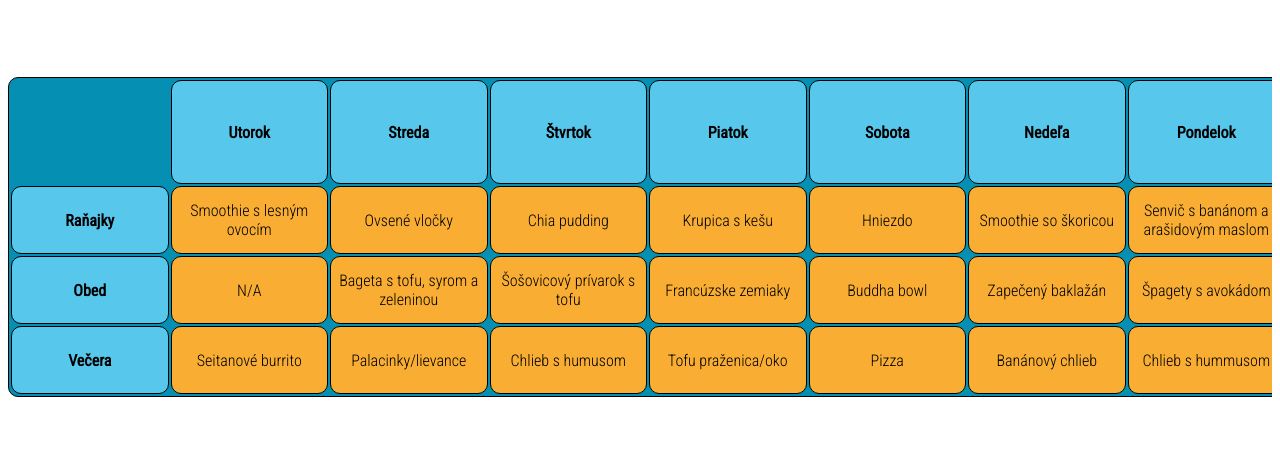
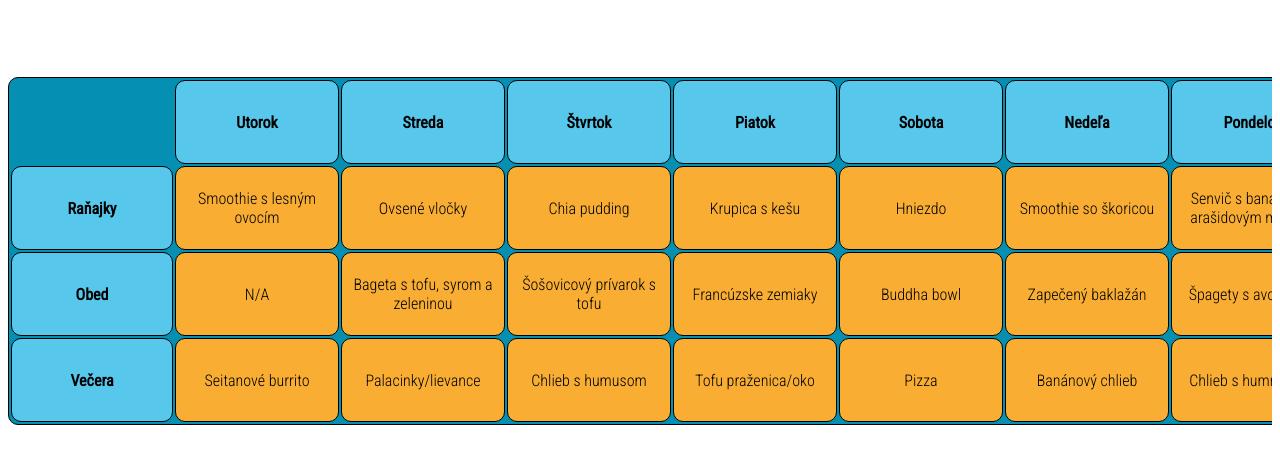
Before and after one commit to SamuelTakacs/MySite, a plain HTML site: page index.html in a window 1280 px wide. Shown: the part 92-556 px from the top of the page. Drawn offline with Linux system fonts and the light colour scheme.

Commit message:
Update style.css

```diff
--- a/style.css
+++ b/style.css
@@ -11,8 +11,8 @@ text-shadow: 2px 2px grey;
 }
 
 table {
-    width: 80rem;
-    height: 20rem;
+    width: 100%;
+    height: auto;
     background-color: #058FB2;
     table-layout: fixed;
 }
@@ -23,18 +23,9 @@ table, th, td {
     border: 1px solid black;
     border-radius: 10px;
     font-size: 1rem;
-}
-
-td {
     word-wrap: break-word;
 }
 
-td,th {
-    width: auto;
-    height: auto;
-    text-align: center;
-    background-color: #F9AE33;
-}
 
 td.meal:hover {
     background-color: #C8D9CD;
@@ -62,15 +53,13 @@ th {
 .meal {
     position: relative;
     cursor: pointer;
-    width: 12vh;
-    height: 8vh;
     text-align: center;
     background-color: #F9AE33;
 }
 
 .meal .ingredients {
     visibility: hidden;
-    width: 20vh;
+    width: 10rem;
     background-color: #555;
     color: #fff;
     text-align: center;
@@ -80,7 +69,7 @@ th {
     z-index: 1;
     bottom: 125%;
     left: 50%;
-    margin-left: -90px;
+    margin-left: -5rem;
     /* If font size and weight is not declared in child element, then when hovering over parent element will change child element too*/
     font-size: 0.7rem;
     font-weight: 100;
@@ -128,3 +117,9 @@ th {
     font-weight: 300;
     text-decoration: none;
   }
+
+  th, td {
+    width: 10rem;
+    height: 5rem;
+
+  }
```
